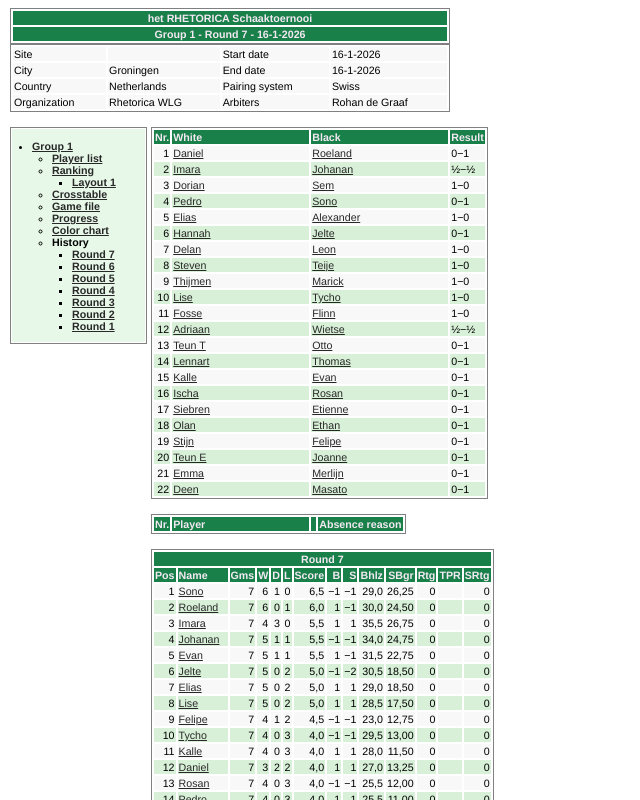
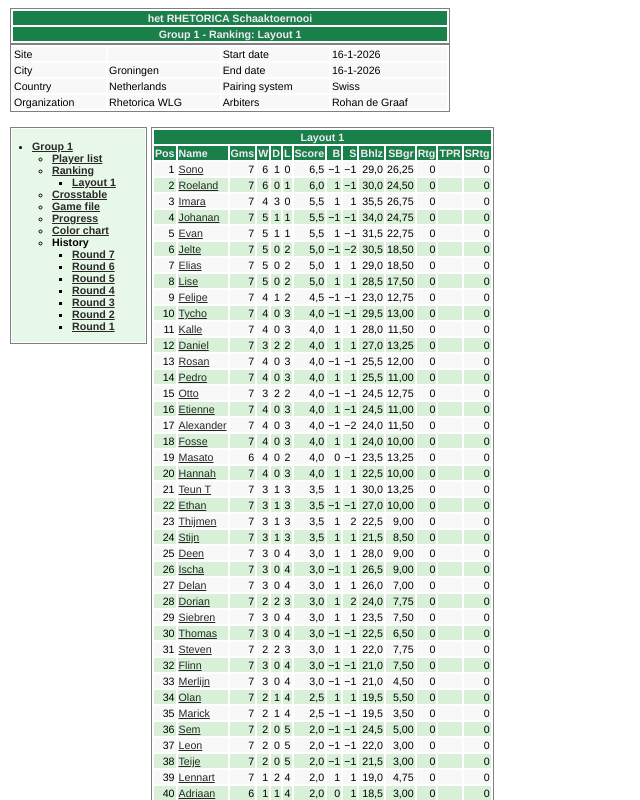
Before and after one commit to ProfRedRooster/schaken-site, a plain HTML site: page 2026/index.html in a window 1280 px wide. Shown: the whole page, without its empty margins (0-640 px from the left). Drawn offline with Linux system fonts and the light colour scheme.

Commit message:
Update index.html

```diff
--- a/2026/index.html
+++ b/2026/index.html
@@ -7,6 +7,6 @@
     <meta http-equiv="content-type" content="text/html; charset=UTF-8"/>
   </head>
   <body style="height:100%;margin:0;padding:0">
-    <iframe src="Grp1-Rd7.html" style="position:absolute;display:block;width:100%;height:100%;border:none;"></iframe>
+    <iframe src="Grp1-Layout1.html" style="position:absolute;display:block;width:100%;height:100%;border:none;"></iframe>
   </body>
 </html>
```
